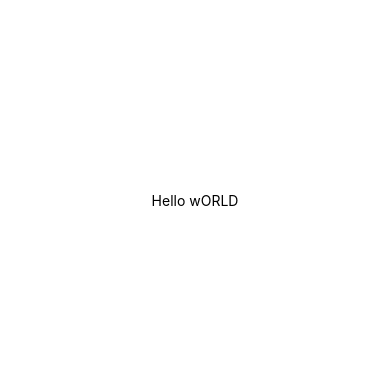
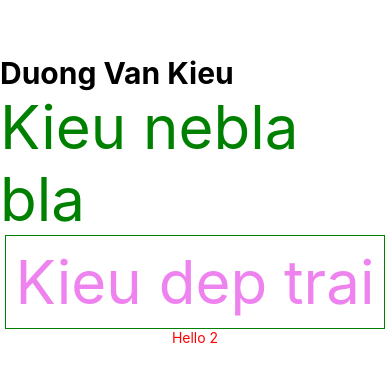
Before and after one commit to tedvkieu/Train-React-Native, a React Native app: screen / in a window 390 px wide. Shown: the part 222-604 px from the top of the page. Built offline with nearby package versions, Linux system fonts and the light colour scheme.

Commit message:
4 - view text styles

```diff
--- a/App.tsx
+++ b/App.tsx
@@ -1,15 +1,25 @@
-import { StatusBar } from 'expo-status-bar';
 import { StyleSheet, Text, View } from 'react-native';
 
 export default function App() {
+    // jsx react native
     return (
+        // view tuong ung voi the div
         <View style={styles.container}>
-            <Text>Hello wORLD</Text>
-            <StatusBar style="auto" />
+            <View>
+                <Text style={styles.header}>Duong Van Kieu</Text>
+                <Text style={styles.parent}>
+                    Kieu ne
+                    <Text>bla bla</Text>
+                    {/* Text bla bla se duoc ke thua */}
+                </Text>
+            </View>
+            <Text style={styles.hello1}>Kieu dep trai</Text>
+            <Text style={{ color: 'red' }}>Hello 2</Text>
         </View>
     );
 }
 
+//ko co css, stylesheet giong css
 const styles = StyleSheet.create({
     container: {
         flex: 1,
@@ -17,4 +27,23 @@ const styles = StyleSheet.create({
         alignItems: 'center',
         justifyContent: 'center',
     },
+    hello1: {
+        color: 'violet',
+        fontSize: 60,
+        borderColor: 'green',
+        borderWidth: 1,
+        padding: 10,
+    },
+    header: {
+        fontSize: 30,
+        fontWeight: 'bold',
+    },
+    parent: {
+        fontSize: 60,
+        color: 'green',
+    },
+    child: {
+        fontSize: 60,
+        color: 'pink',
+    },
 });
```
